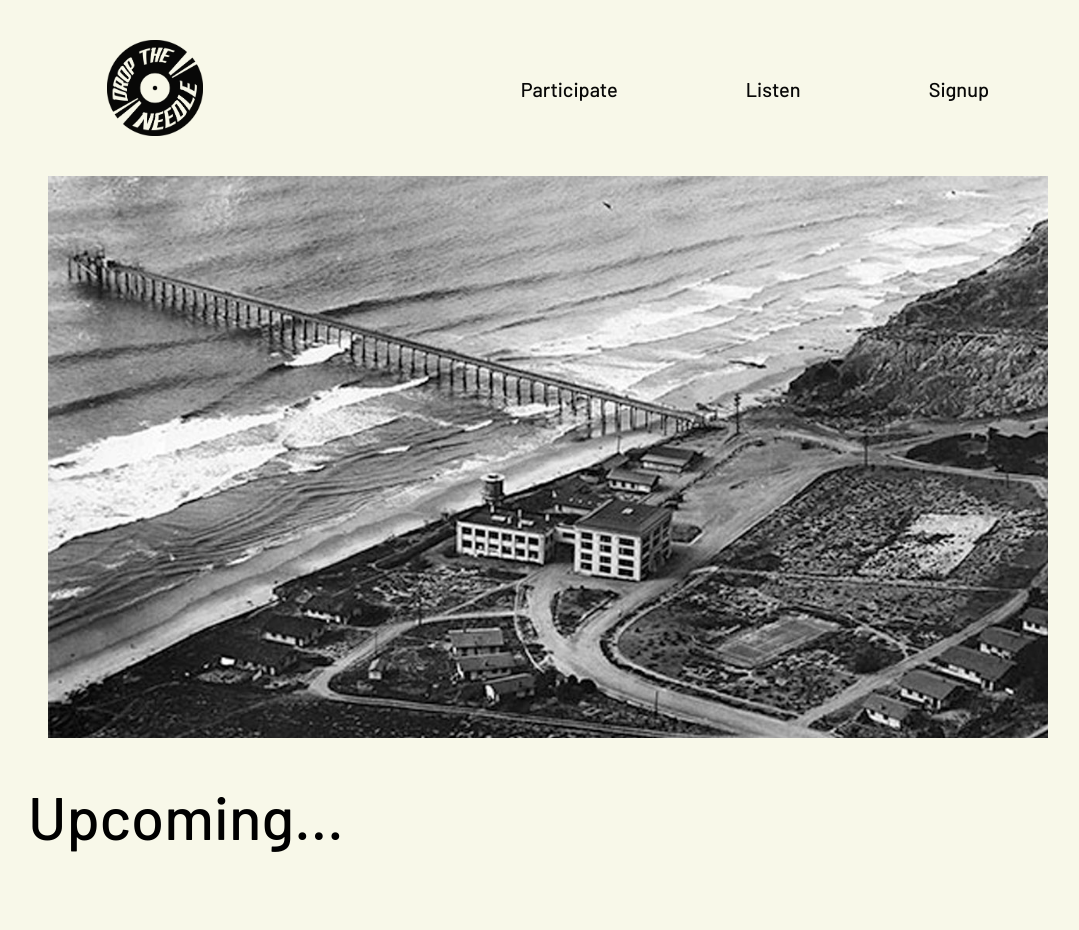
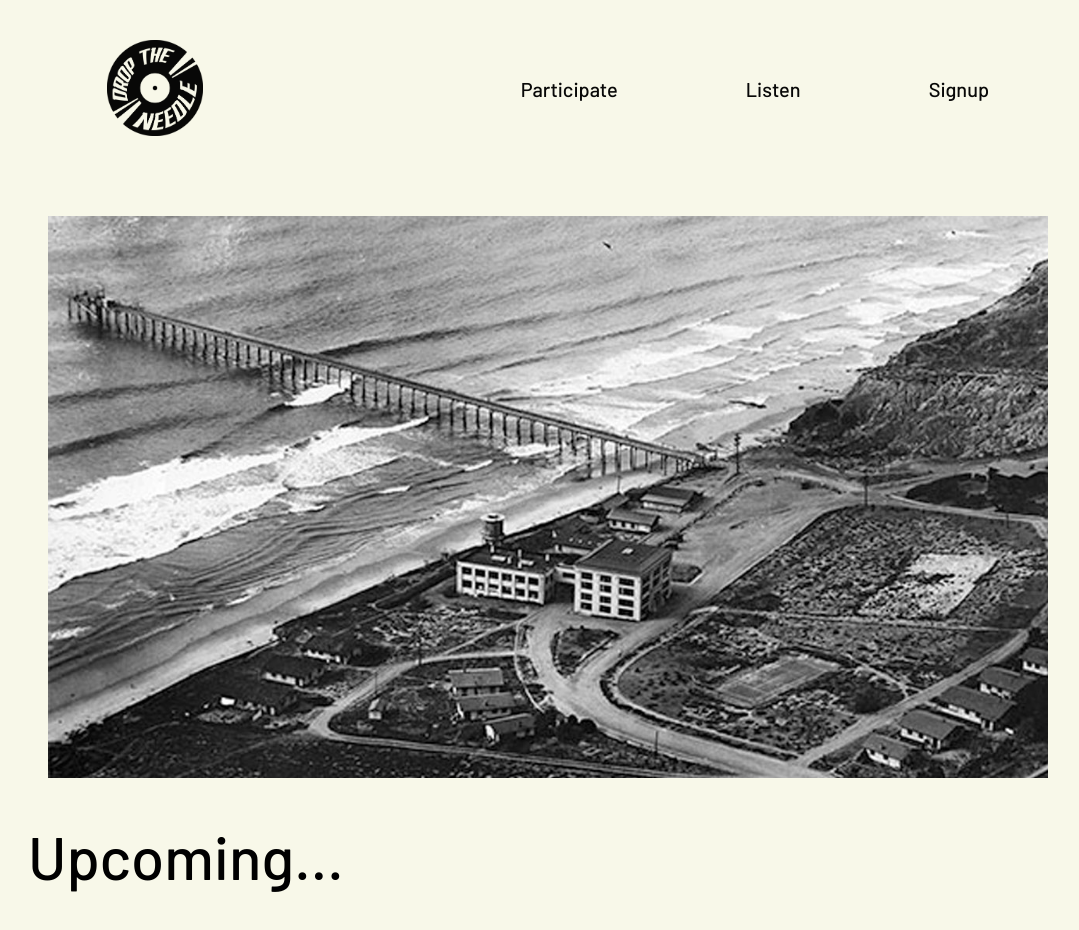
Before and after one commit to abeciana1/drop-the-needle-frontend, a Next.js app: page / in a window 1280 px wide. Shown: the top 930 px of the page, without its empty margins (92-1171 px from the left). Before the commit the page ends 894 px from the top, so only its background shows below. Built offline with nearby package versions, Linux system fonts and the light colour scheme.

Commit message:
Hyperlinked logo to homepage

```diff
--- a/components/core/_nav/NavBar/index.tsx
+++ b/components/core/_nav/NavBar/index.tsx
@@ -4,13 +4,14 @@ import Logo from '../../../../public/Logo'
 const NavBar = () => {
     return (
         <nav
-            className="flex justify-around pt-10"
+            className="flex justify-around py-10"
         >
-            <div
+            <a
+                href="/"
                 className="w-32 md:w-24 mx-auto md:mx-0"
             >
                 <Logo/>
-            </div>
+            </a>
             <ul
                 className="hidden md:flex items-center space-x-32"
             >
```
